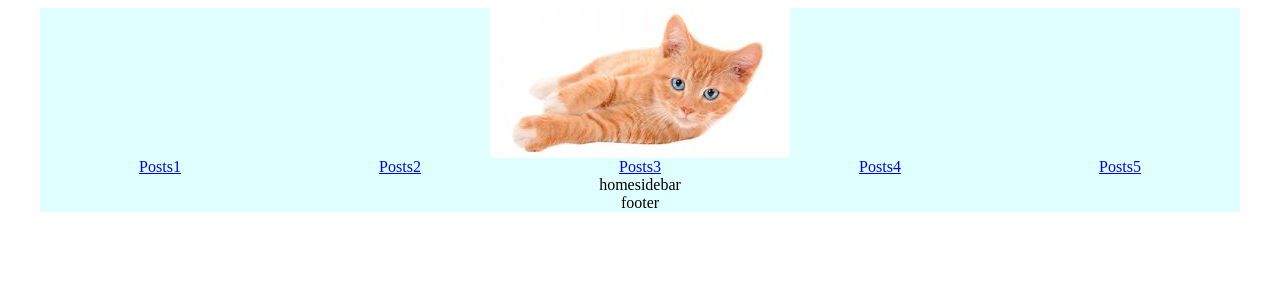
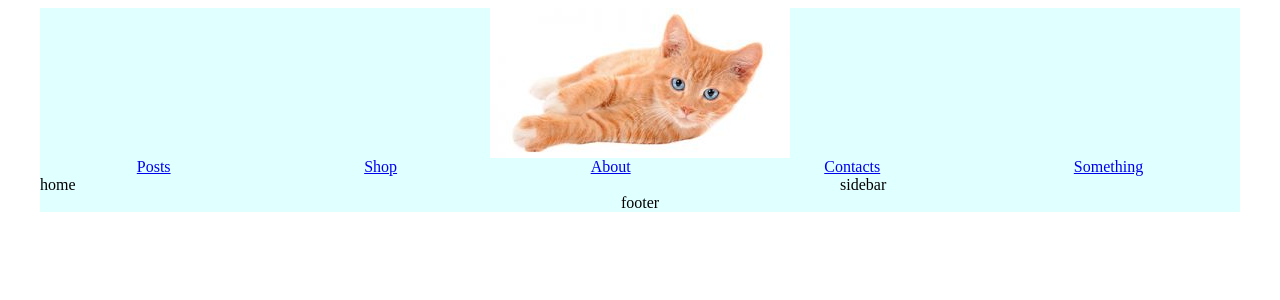
Before and after one commit to valakar/angular2test, an Angular app: page / in a window 1280 px wide. Shown: the top 300 px of the page. Built offline with nearby package versions, Linux system fonts and the light colour scheme.

Commit message:
[NV-5] Fix some styles

```diff
--- a/src/app/layouts/header/header.component.ts
+++ b/src/app/layouts/header/header.component.ts
@@ -1,4 +1,5 @@
 import { Component, OnInit } from '@angular/core';
+import { NavbarList } from './navbar.constant';
 
 @Component({
     selector: 'app-header',
@@ -7,6 +8,7 @@ import { Component, OnInit } from '@angular/core';
 })
 export class HeaderComponent implements OnInit {
     public logo: String = 'assets/images/logo.jpg';
+    public navbarLinks: Array<Object> = NavbarList;
 
     constructor() {
     }
--- a/src/app/layouts/header/header.template.html
+++ b/src/app/layouts/header/header.template.html
@@ -3,10 +3,11 @@
         <img [src]="logo" alt="">
     </div>
     <div class="navbar">
-        <a href="#" class="navbar__item">Posts1</a>
-        <a href="#" class="navbar__item">Posts2</a>
-        <a href="#" class="navbar__item">Posts3</a>
-        <a href="#" class="navbar__item">Posts4</a>
-        <a href="#" class="navbar__item">Posts5</a>
+
+        <a class="navbar__item"
+           *ngFor="let item of navbarLinks"
+           [href]="item.href">
+            {{item.title}}
+        </a>
     </div>
 </div>
--- /dev/null
+++ b/src/app/layouts/header/navbar.constant.ts
@@ -0,0 +1,22 @@
+export const NavbarList = [
+    {
+        title: 'Posts',
+        href: '#'
+    },
+    {
+        title: 'Shop',
+        href: '#'
+    },
+    {
+        title: 'About',
+        href: '#'
+    },
+    {
+        title: 'Contacts',
+        href: '#'
+    },
+    {
+        title: 'Something',
+        href: '#'
+    }
+]
--- a/src/app/layouts/layouts.module.ts
+++ b/src/app/layouts/layouts.module.ts
@@ -4,10 +4,12 @@ import { FooterComponent } from './footer/footer.component';
 import { HeaderComponent } from './header/header.component';
 import { MainLayoutComponent } from './main-layout.component';
 import { SidebarComponent } from './sidebar/sidebar.component';
+import { CommonModule } from '@angular/common';
 
 
 @NgModule({
     imports: [
+        CommonModule,
         RouterModule
     ],
     exports: [],
--- a/src/app/layouts/sidebar/sidebar.component.ts
+++ b/src/app/layouts/sidebar/sidebar.component.ts
@@ -3,7 +3,7 @@ import { Component } from '@angular/core';
 @Component({
     selector: 'app-sidebar',
     templateUrl: 'sidebar.template.html',
-    styleUrls: ['sidebar.styles.sass']
+    styleUrls: ['sidebar.styles.scss']
 })
 export class SidebarComponent {
     constructor() {
--- /dev/null
+++ b/src/app/layouts/sidebar/sidebar.styles.scss
@@ -0,0 +1,3 @@
+:host {
+    flex: 1;
+}
--- a/src/app/modules/home/home.component.ts
+++ b/src/app/modules/home/home.component.ts
@@ -2,7 +2,8 @@ import { Component } from '@angular/core';
 
 @Component({
     selector: 'app-home',
-    templateUrl: './home.template.html'
+    templateUrl: './home.template.html',
+    styleUrls: ['home.styles.scss']
 })
 export class HomeComponent {
     constructor() { }
--- /dev/null
+++ b/src/app/modules/home/home.styles.scss
@@ -0,0 +1,3 @@
+:host {
+    flex: 2;
+}
```
Also changed, not shown: src/app/modules/home/home.styles.sass (deleted).
